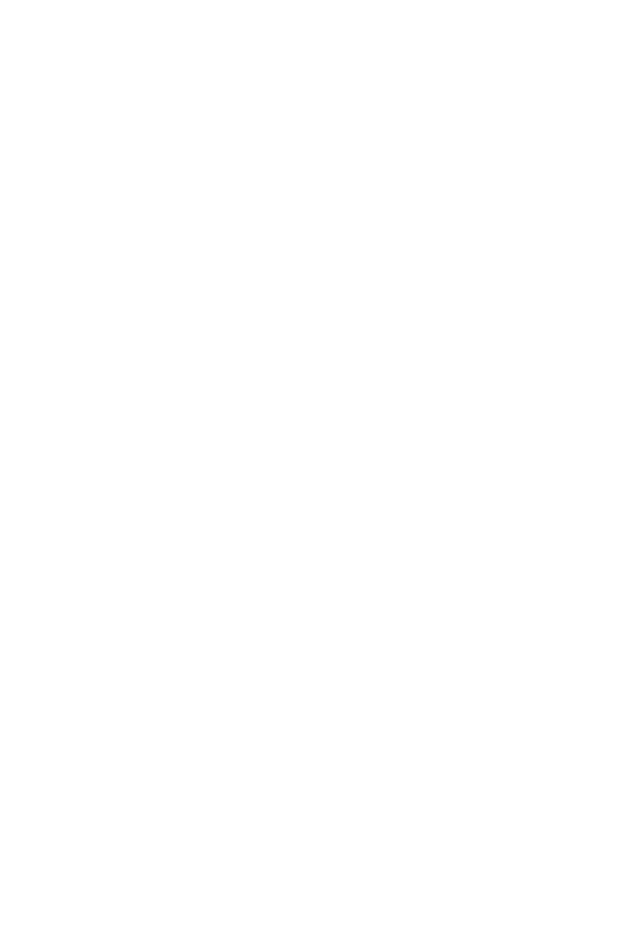
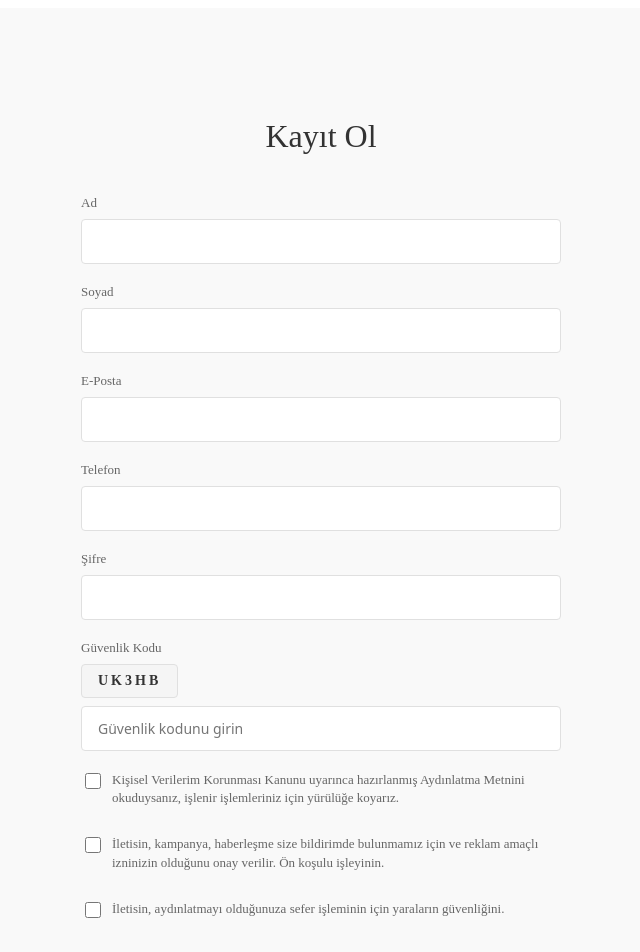
Before and after one commit to ugurtortum7/omix-dev, a Vue app: page /register in a window 1280 px wide. Before the commit this address had no page. Shown: the top 952 px of the page, without its empty margins (319-959 px from the left). Before the commit the page ends 800 px from the top, so only its background shows below. Built offline with nearby package versions, Linux system fonts and the light colour scheme.

Commit message:
added register page

```diff
--- /dev/null
+++ b/src/components/RegisterForm.vue
@@ -0,0 +1,286 @@
+<template>
+  <div class="sign-in-container">
+    <div class="sign-in-box">
+      <h1 class="title">Kayıt Ol</h1>
+
+      <form @submit.prevent="handleSubmit" class="sign-in-form">
+        <div class="form-group">
+          <label for="name">Ad</label>
+          <input
+            type="text"
+            id="name"
+            v-model="name"
+            class="form-input"
+            required
+          />
+        </div>
+
+        <div class="form-group">
+          <label for="surname">Soyad</label>
+          <input
+            type="text"
+            id="surname"
+            v-model="surname"
+            class="form-input"
+            required
+          />
+        </div>
+
+        <div class="form-group">
+          <label for="email">E-Posta</label>
+          <input
+            type="email"
+            id="email"
+            v-model="email"
+            class="form-input"
+            required
+          />
+        </div>
+
+        <div class="form-group">
+          <label for="phone">Telefon</label>
+          <input
+            type="tel"
+            id="phone"
+            v-model="phone"
+            class="form-input"
+            required
+          />
+        </div>
+
+        <div class="form-group">
+          <label for="password">Şifre</label>
+          <input
+            type="password"
+            id="password"
+            v-model="password"
+            class="form-input"
+            required
+          />
+        </div>
+
+        <div class="form-group">
+          <label for="captcha">Güvenlik Kodu</label>
+          <div class="captcha-display">UK3HB</div>
+          <input
+            type="text"
+            id="captcha"
+            v-model="captcha"
+            placeholder="Güvenlik kodunu girin"
+            class="form-input"
+            required
+          />
+        </div>
+
+        <div class="form-group checkbox-group">
+          <label class="checkbox-label">
+            <input type="checkbox" v-model="agreement1" required />
+            <span>Kişisel Verilerim Korunması Kanunu uyarınca hazırlanmış Aydınlatma Metnini okuduysanız, işlenir işlemleriniz için yürülüğe koyarız.</span>
+          </label>
+        </div>
+
+        <div class="form-group checkbox-group">
+          <label class="checkbox-label">
+            <input type="checkbox" v-model="agreement2" required />
+            <span>İletisin, kampanya, haberleşme size bildirimde bulunmamız için ve reklam amaçlı izninizin olduğunu onay verilir. Ön koşulu işleyinin.</span>
+          </label>
+        </div>
+
+        <div class="form-group checkbox-group">
+          <label class="checkbox-label">
+            <input type="checkbox" v-model="agreement3" required />
+            <span>İletisin, aydınlatmayı olduğunuza sefer işleminin için yaraların güvenliğini.</span>
+          </label>
+        </div>
+
+        <button type="submit" class="submit-btn">Kayıt Ol</button>
+
+        <p class="register-link">
+          Hesabınız var mı? <a href="/sign-in">Giriş Yap</a>
+        </p>
+      </form>
+    </div>
+  </div>
+</template>
+
+<script setup>
+import { ref } from 'vue'
+
+const name = ref('')
+const surname = ref('')
+const email = ref('')
+const phone = ref('')
+const password = ref('')
+const captcha = ref('')
+const agreement1 = ref(false)
+const agreement2 = ref(false)
+const agreement3 = ref(false)
+
+const handleSubmit = () => {
+  console.log('Register attempt:', {
+    name: name.value,
+    surname: surname.value,
+    email: email.value,
+    phone: phone.value,
+    password: password.value,
+    captcha: captcha.value,
+    agreement1: agreement1.value,
+    agreement2: agreement2.value,
+    agreement3: agreement3.value
+  })
+}
+</script>
+
+<style scoped>
+.sign-in-container {
+  min-height: 60vh;
+  display: flex;
+  align-items: center;
+  justify-content: center;
+  padding: 60px 20px;
+  background: #f9f9f9;
+}
+
+.sign-in-box {
+  padding: 50px 60px;
+  width: 100%;
+  max-width: 480px;
+}
+
+.title {
+  font-size: 32px;
+  font-weight: 300;
+  text-align: center;
+  margin: 0 0 40px 0;
+  color: #333;
+}
+
+.sign-in-form {
+  display: flex;
+  flex-direction: column;
+  gap: 20px;
+}
+
+.form-group {
+  display: flex;
+  flex-direction: column;
+}
+
+.form-group label {
+  font-size: 13px;
+  color: #666;
+  margin-bottom: 8px;
+  font-weight: 400;
+}
+
+.form-input {
+  padding: 12px 16px;
+  border: 1px solid #e0e0e0;
+  border-radius: 4px;
+  font-size: 14px;
+  transition: border-color 0.2s;
+  font-family: system-ui, -apple-system, "Segoe UI", Roboto, "Helvetica Neue", Arial;
+}
+
+.form-input:focus {
+  outline: none;
+  border-color: #999;
+}
+
+.captcha-group {
+  display: flex;
+  flex-direction: row;
+  gap: 12px;
+  align-items: flex-end;
+}
+
+.captcha-display {
+  background: #f5f5f5;
+  border: 1px solid #e0e0e0;
+  border-radius: 4px;
+  padding: 8px 16px;
+  font-size: 14px;
+  font-weight: 600;
+  letter-spacing: 3px;
+  color: #333;
+  text-align: center;
+  margin-bottom: 8px;
+  display: inline-block;
+  width: fit-content;
+}
+
+.captcha-input {
+  flex: 1;
+}
+
+.checkbox-group {
+  flex-direction: row;
+  align-items: flex-start;
+  gap: 0;
+}
+
+.checkbox-label {
+  display: flex;
+  align-items: flex-start;
+  gap: 8px;
+  cursor: pointer;
+  font-size: 11px;
+  color: #666;
+  line-height: 1.4;
+}
+
+.checkbox-label input[type="checkbox"] {
+  cursor: pointer;
+  width: 16px;
+  height: 16px;
+  margin-top: 2px;
+  flex-shrink: 0;
+}
+
+.submit-btn {
+  background: #000;
+  color: white;
+  border: none;
+  border-radius: 25px;
+  padding: 10px 32px;
+  font-size: 14px;
+  font-weight: 500;
+  cursor: pointer;
+  transition: background 0.2s;
+  margin-top: 10px;
+  align-self: flex-start;
+  width: auto;
+}
+
+.submit-btn:hover {
+  background: #333;
+}
+
+.register-link {
+  text-align: left;
+  font-size: 13px;
+  color: #666;
+  margin-top: 20px;
+}
+
+.register-link a {
+  color: #000;
+  text-decoration: none;
+  font-weight: 500;
+}
+
+.register-link a:hover {
+  text-decoration: underline;
+}
+
+@media (max-width: 600px) {
+  .sign-in-box {
+    padding: 40px 30px;
+  }
+
+  .captcha-group {
+    flex-direction: column;
+    align-items: stretch;
+  }
+}
+</style>
--- a/src/router/index.js
+++ b/src/router/index.js
@@ -2,12 +2,14 @@
 import HeaderPage from '../views/HeaderPage.vue'
 import FooterPage from '../views/FooterPage.vue'
 import SignInPage from '../views/SignInPage.vue'
+import RegisterPage from '../views/RegisterPage.vue'
 
 const routes = [
   { path: '/', redirect: '/header' },
   { path: '/header', name: 'HeaderPage', component: HeaderPage },
   { path: '/footer', name: 'FooterPage', component: FooterPage },
-  { path: '/sign-in', name: 'SignInPage', component: SignInPage }
+  { path: '/sign-in', name: 'SignInPage', component: SignInPage },
+  { path: '/register', name: 'RegisterPage', component: RegisterPage }
 ]
 
 const router = createRouter({
--- /dev/null
+++ b/src/views/RegisterPage.vue
@@ -0,0 +1,9 @@
+<template>
+  <div>
+    <RegisterForm />
+  </div>
+</template>
+
+<script setup>
+import RegisterForm from '../components/RegisterForm.vue'
+</script>
```
